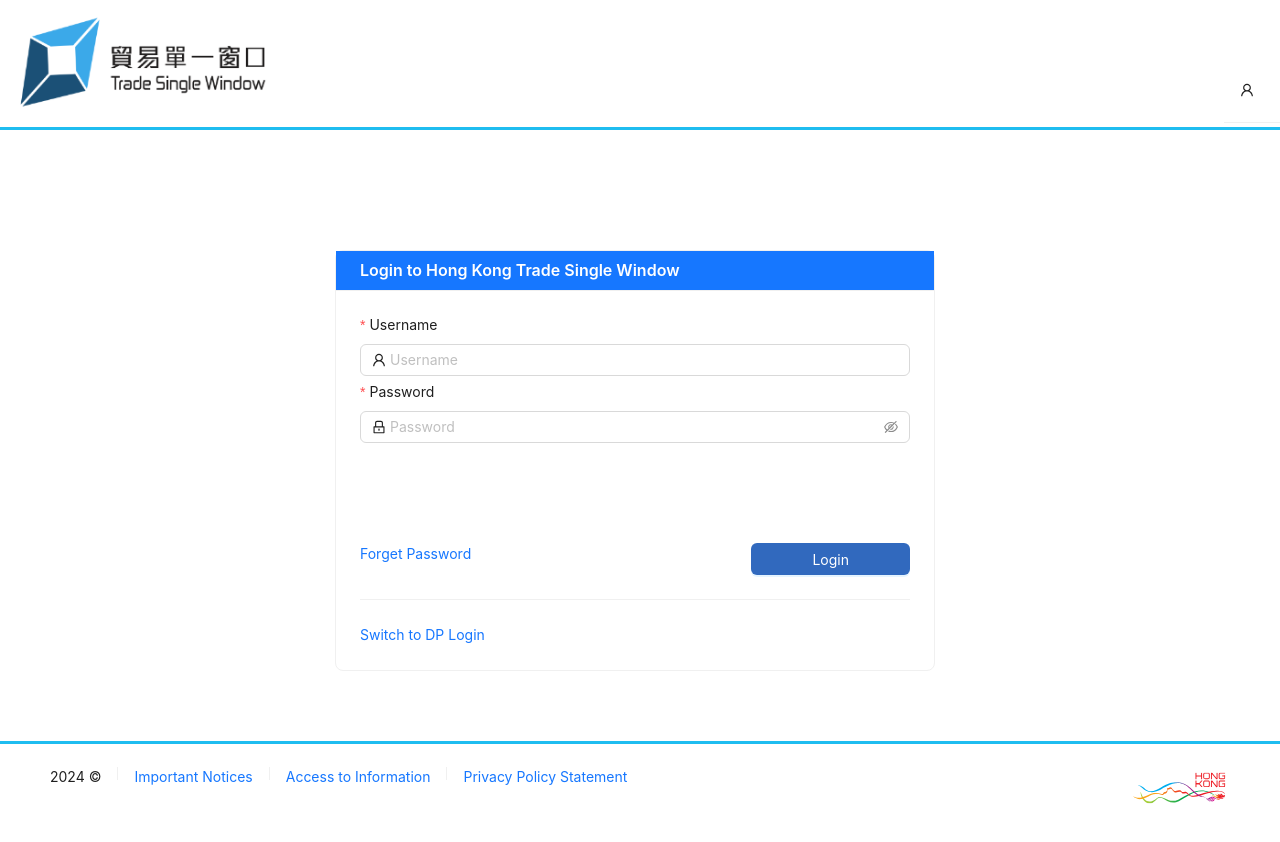
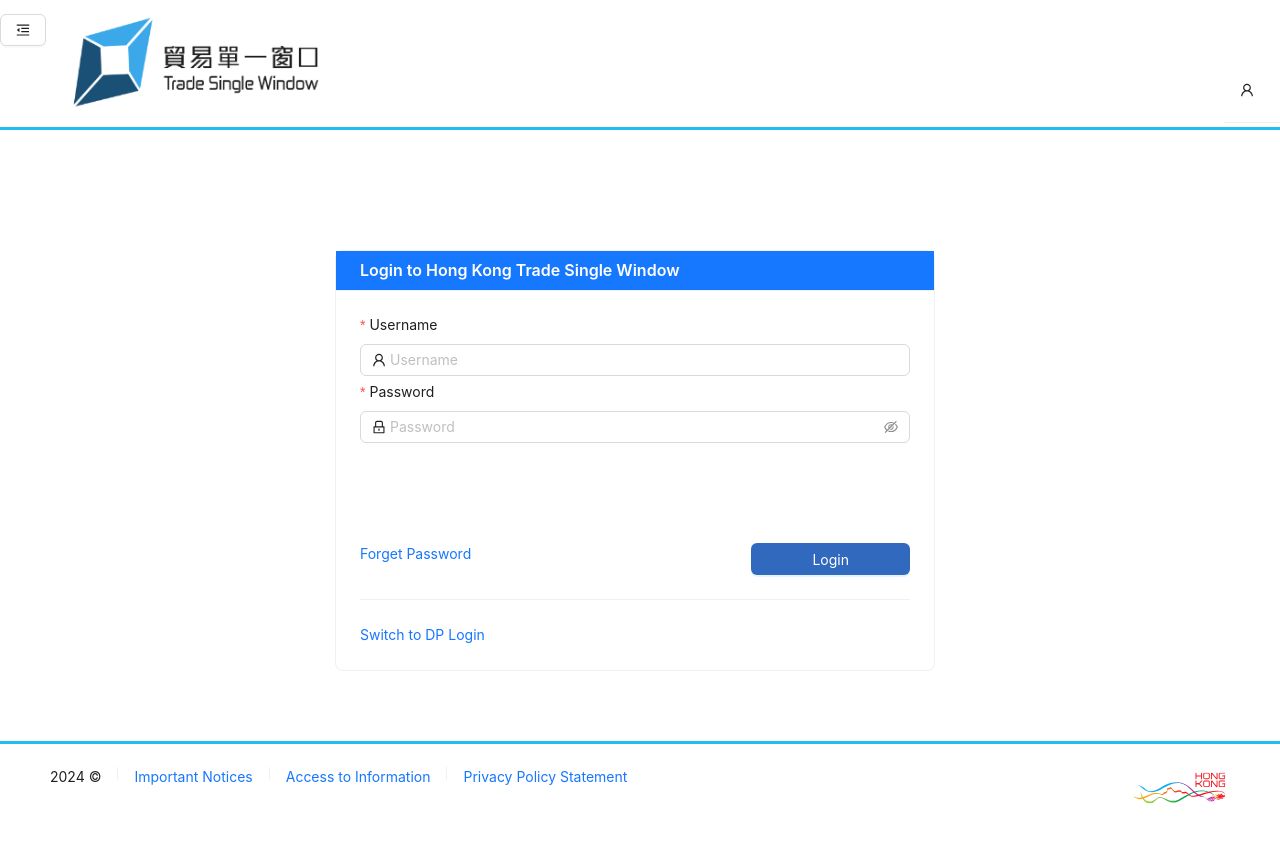
Before and after one commit to raymondyuen/TSW_Prototype, a React (Create React App) app: page / in a window 1280 px wide. Shown: the top 842 px of the page. Built offline with nearby package versions, Linux system fonts and the light colour scheme.

Commit message:
Collapsed button

```diff
--- /dev/null
+++ b/src/IndexLayout.tsx
@@ -0,0 +1,157 @@
+import { Link, Route, BrowserRouter as Routers, Routes } from 'react-router-dom';
+import {
+  AppstoreOutlined,
+  ContainerOutlined,
+  DesktopOutlined,
+  MailOutlined,
+  MenuFoldOutlined,
+  MenuUnfoldOutlined,
+  PieChartOutlined,
+  SettingOutlined
+} from '@ant-design/icons';
+import './index.css';
+import CM009 from './Cm009';
+import CM020 from './Cm020';
+import CM020S3 from './Cm020S3';
+import Home from './Home';
+import Login from './Login';
+import HeaderNavs from './Menu';
+import reportWebVitals from './reportWebVitals';
+import React, { useState } from 'react';
+import { createRoot } from 'react-dom/client';
+import Ca003Enquiry from './Ca003Enquiry';
+import CA003Amend from './Ca003Amend';
+import { UploadOutlined, UserOutlined, VideoCameraOutlined } from '@ant-design/icons';
+import { Divider, Layout, Menu, theme, Image, Col, Flex, Row, Button } from 'antd';
+import { wrap } from 'module';
+const { Header, Content, Footer, Sider } = Layout;
+const items2 = [UserOutlined, VideoCameraOutlined, UploadOutlined, UserOutlined].map(
+  (icon, index) => ({
+    key: String(index + 1),
+    icon: React.createElement(icon),
+    label: `nav ${index + 1}`,
+  }),
+);
+
+
+const App: React.FC = () => {
+    const [collapsed, setCollapsed] = useState(false)
+
+    return (
+      <Routers>
+        <Layout>
+          {(window.location.pathname === '/') ? "" :
+
+            <Sider width="230"
+              breakpoint="lg"
+              // collapsedWidth="0"
+              onBreakpoint={(broken) => {
+                console.log(broken);
+              }}
+              onCollapse={(collapsed, type) => {
+                console.log(collapsed+' '+type);
+              }}
+              collapsed={collapsed}
+            >
+              <div className="demo-logo-vertical" />
+              <Menu theme="dark" mode="inline" defaultOpenKeys={['home']} defaultSelectedKeys={['home']} style={{ whiteSpace: 'normal', height: 'auto', lineHeight: 'normal' }} disabledOverflow>
+                <Menu.Item key="login" style={{ whiteSpace: 'normal', height: 'auto', lineHeight: 'normal' }} icon={<AppstoreOutlined />} >
+                  <Link to="/Home">
+                    <h3>Home</h3>
+                  </Link>
+                </Menu.Item>
+                <Menu.SubMenu title="Common function" icon={<VideoCameraOutlined />}>
+                  <Menu.Item key="Cm009" style={{ whiteSpace: 'normal', height: 'auto', lineHeight: 'normal' }}>
+                    <Link to="/Cm009">
+                      <div>Issue Query for Outstanding Manifest Advice</div>
+                    </Link>
+                  </Menu.Item>
+                  <Menu.Item key="Cm020" style={{ whiteSpace: 'normal', height: 'auto', lineHeight: 'normal' }}>
+                    <Link to="/Cm020">
+                      <div>Create Highlighting Critical Outstanding Manifest Cases</div>
+                    </Link>
+                  </Menu.Item>
+                </Menu.SubMenu>
+                <Menu.SubMenu title="CA function" icon={<VideoCameraOutlined />}>
+                  <Menu.Item key="Ca003Enquiry" style={{ whiteSpace: 'normal', height: 'auto', lineHeight: 'normal' }}>
+                    <Link to="/Ca003Enquiry">
+                      <div>Enquiry of Schedules and Manifest for Probable Matching</div>
+                    </Link>
+                  </Menu.Item>
+                </Menu.SubMenu>
+              </Menu>
+
+              <div className="SideMenu_last-login-title__3sFDd" style={{ color: 'white', padding: 10 }}>
+                <small>Last successful login:<br /></small>
+                <small>2024-10-18 10:24:57</small>
+              </div>
+
+            </Sider>
+          }
+          <Layout>
+            <Header
+              style={{
+                padding: 0,
+                background: "white",
+                height: "130px"
+              }}
+            >
+              <Row>
+                <Col span={1}>
+                  <Button onClick={()=>{setCollapsed(!collapsed)}}>
+                    {collapsed?<MenuUnfoldOutlined/> : <MenuFoldOutlined/>}
+                  </Button>
+                </Col>
+                <Col span={23}>
+                  {(window.location.pathname === '/') ? <HeaderNavs /> : <HeaderNavs />}
+                </Col>
+              </Row>
+
+
+
+            </Header>
+            <Content
+              style={{
+                margin: '0px 0px 0',
+                padding: 10
+              }}
+            >
+              <div
+                style={{
+                  minHeight: 360,
+                  background: "white",
+                  paddingBottom: 50
+                }}
+              >
+                <Routes>
+                  <Route path="/" element={<Login />} />
+                  <Route path="/Home" element={<Home />} />
+                  <Route path="/CM009" element={<CM009 />} />
+                  <Route path="/CM020" element={<CM020 />} />
+                  <Route path="/CM020S3" element={<CM020S3 />} />
+                  <Route path="/CA003Amend" element={<CA003Amend />} />
+                  <Route path="/Ca003Enquiry" element={<Ca003Enquiry />} />
+                  <Route path="*" element={<Login />} />
+                </Routes>
+
+              </div>
+            </Content>
+            <Footer
+              style={{ background: "white", textAlign: 'left', }}>
+              <Row>
+                <Col span={12}><Flex gap="small" justify='flex-start'>2024 © <Divider type="vertical" />
+                  <a href='/'>Important Notices</a> <Divider type="vertical" />
+                  <a href='/'>Access to Information</a> <Divider type="vertical" />
+                  <a href='/'>Privacy Policy Statement</a></Flex></Col>
+                <Col span={12}><Flex gap="small" justify='flex-end'>
+                  <Image src='./logo-hongkong.c666c927.svg' width={100} preview={false} style={{ float: 'right' }} />
+                </Flex></Col>
+              </Row>
+            </Footer>
+          </Layout>
+        </Layout>
+      </Routers>
+    )
+  }
+
+export default App
--- a/src/index.tsx
+++ b/src/index.tsx
@@ -17,15 +17,11 @@
 import Login from './Login';
 import HeaderNavs from './Menu';
 import reportWebVitals from './reportWebVitals';
-import {
-  createBrowserRouter,
-  Router,
-  RouterProvider,
-} from "react-router-dom";
-import React from 'react';
+import React, { useState } from 'react';
 import { createRoot } from 'react-dom/client';
 import Ca003Enquiry from './Ca003Enquiry';
 import CA003Amend from './Ca003Amend';
+import IndexLayout from './IndexLayout';
 import { UploadOutlined, UserOutlined, VideoCameraOutlined } from '@ant-design/icons';
 import { Divider, Layout, Menu, theme, Image, Col, Flex, Row } from 'antd';
 import { wrap } from 'module';
@@ -85,109 +81,116 @@
   document.getElementById('root') as HTMLElement
 );
 
-root.render(
-  <Routers>
-    <Layout>
-      {(window.location.pathname === '/') ? "" :
 
-        <Sider width="230"
-          breakpoint="lg"
-          collapsedWidth="0"
-          onBreakpoint={(broken) => {
-            console.log(broken);
-          }}
-          onCollapse={(collapsed, type) => {
-            console.log(collapsed, type);
-          }}
-        >
-          <div className="demo-logo-vertical" />
-          <Menu theme="dark" mode="inline" defaultOpenKeys={['home']} defaultSelectedKeys={['home']} style={{ whiteSpace: 'normal', height: 'auto', lineHeight: 'normal' }} disabledOverflow>
-            <Menu.Item key="login" style={{ whiteSpace: 'normal', height: 'auto', lineHeight: 'normal' }} icon={<AppstoreOutlined />}>
-              <Link to="/Home">
-                <h3>Home</h3>
-              </Link>
-            </Menu.Item>
-            <Menu.SubMenu title="Common function" icon={<VideoCameraOutlined />}>
-              <Menu.Item key="Cm009" style={{ whiteSpace: 'normal', height: 'auto', lineHeight: 'normal' }}>
-                <Link to="/Cm009">
-                  <div>Issue Query for Outstanding Manifest Advice</div>
-                </Link>
-              </Menu.Item>
-              <Menu.Item key="Cm020" style={{ whiteSpace: 'normal', height: 'auto', lineHeight: 'normal' }}>
-                <Link to="/Cm020">
-                  <div>Create Highlighting Critical Outstanding Manifest Cases</div>
-                </Link>
-              </Menu.Item>
-            </Menu.SubMenu>
-            <Menu.SubMenu title="CA function" icon={<VideoCameraOutlined />}>
-              <Menu.Item key="Ca003Enquiry" style={{ whiteSpace: 'normal', height: 'auto', lineHeight: 'normal' }}>
-                <Link to="/Ca003Enquiry">
-                  <div>Enquiry of Schedules and Manifest for Probable Matching</div>
-                </Link>
-              </Menu.Item>
-            </Menu.SubMenu>
-          </Menu>
+// function GetRoot(){
+//   // const [collapsed, setCollapsed] = useState(false)
 
-          <div className="SideMenu_last-login-title__3sFDd" style={{ color: 'white', padding: 10 }}>
-            <small>Last successful login:<br /></small>
-            <small>2024-10-18 10:24:57</small>
-          </div>
+//   return (
+//     <Routers>
+//       <Layout>
+//         {(window.location.pathname === '/') ? "" :
 
-        </Sider>
-      }
-      <Layout>
-        <Header
-          style={{
-            padding: 0,
-            background: "white",
-            height: "130px"
-          }}
-        >
+//           <Sider width="230"
+//             breakpoint="lg"
+//             collapsedWidth="0"
+//             onBreakpoint={(broken) => {
+//               console.log(broken);
+//             }}
+//             onCollapse={(collapsed, type) => {
+//               console.log(collapsed, type);
+//             }}
+//           >
+//             <div className="demo-logo-vertical" />
+//             <Menu theme="dark" mode="inline" defaultOpenKeys={['home']} defaultSelectedKeys={['home']} style={{ whiteSpace: 'normal', height: 'auto', lineHeight: 'normal' }} disabledOverflow>
+//               <Menu.Item key="login" style={{ whiteSpace: 'normal', height: 'auto', lineHeight: 'normal' }} icon={<AppstoreOutlined />}>
+//                 <Link to="/Home">
+//                   <h3>Home</h3>
+//                 </Link>
+//               </Menu.Item>
+//               <Menu.SubMenu title="Common function" icon={<VideoCameraOutlined />}>
+//                 <Menu.Item key="Cm009" style={{ whiteSpace: 'normal', height: 'auto', lineHeight: 'normal' }}>
+//                   <Link to="/Cm009">
+//                     <div>Issue Query for Outstanding Manifest Advice</div>
+//                   </Link>
+//                 </Menu.Item>
+//                 <Menu.Item key="Cm020" style={{ whiteSpace: 'normal', height: 'auto', lineHeight: 'normal' }}>
+//                   <Link to="/Cm020">
+//                     <div>Create Highlighting Critical Outstanding Manifest Cases</div>
+//                   </Link>
+//                 </Menu.Item>
+//               </Menu.SubMenu>
+//               <Menu.SubMenu title="CA function" icon={<VideoCameraOutlined />}>
+//                 <Menu.Item key="Ca003Enquiry" style={{ whiteSpace: 'normal', height: 'auto', lineHeight: 'normal' }}>
+//                   <Link to="/Ca003Enquiry">
+//                     <div>Enquiry of Schedules and Manifest for Probable Matching</div>
+//                   </Link>
+//                 </Menu.Item>
+//               </Menu.SubMenu>
+//             </Menu>
 
-          {(window.location.pathname === '/') ? <HeaderNavs /> : <HeaderNavs />}
-        </Header>
-        <Content
-          style={{
-            margin: '0px 0px 0',
-            padding: 10
-          }}
-        >
-          <div
-            style={{
-              minHeight: 360,
-              background: "white",
-              paddingBottom: 50
-            }}
-          >
-            <Routes>
-              <Route path="/" element={<Login />} />
-              <Route path="/Home" element={<Home />} />
-              <Route path="/CM009" element={<CM009 />} />
-              <Route path="/CM020" element={<CM020 />} />
-              <Route path="/CM020S3" element={<CM020S3 />} />
-              <Route path="/CA003Amend" element={<CA003Amend />} />
-              <Route path="/Ca003Enquiry" element={<Ca003Enquiry />} />
-              <Route path="*" element={<Login />} />
-            </Routes>
+//             <div className="SideMenu_last-login-title__3sFDd" style={{ color: 'white', padding: 10 }}>
+//               <small>Last successful login:<br /></small>
+//               <small>2024-10-18 10:24:57</small>
+//             </div>
 
-          </div>
-        </Content>
-        <Footer
-          style={{ background: "white", textAlign: 'left', }}>
-          <Row>
-            <Col span={12}><Flex gap="small" justify='flex-start'>2024 © <Divider type="vertical" />
-              <a href='/'>Important Notices</a> <Divider type="vertical" />
-              <a href='/'>Access to Information</a> <Divider type="vertical" />
-              <a href='/'>Privacy Policy Statement</a></Flex></Col>
-            <Col span={12}><Flex gap="small" justify='flex-end'>
-              <Image src='./logo-hongkong.c666c927.svg' width={100} preview={false} style={{ float: 'right' }} />
-            </Flex></Col>
-          </Row>
-        </Footer>
-      </Layout>
-    </Layout>
-  </Routers>
-);
+//           </Sider>
+//         }
+//         <Layout>
+//           <Header
+//             style={{
+//               padding: 0,
+//               background: "white",
+//               height: "130px"
+//             }}
+//           >
+
+//             {(window.location.pathname === '/') ? <HeaderNavs /> : <HeaderNavs />}
+//           </Header>
+//           <Content
+//             style={{
+//               margin: '0px 0px 0',
+//               padding: 10
+//             }}
+//           >
+//             <div
+//               style={{
+//                 minHeight: 360,
+//                 background: "white",
+//                 paddingBottom: 50
+//               }}
+//             >
+//               <Routes>
+//                 <Route path="/" element={<Login />} />
+//                 <Route path="/Home" element={<Home />} />
+//                 <Route path="/CM009" element={<CM009 />} />
+//                 <Route path="/CM020" element={<CM020 />} />
+//                 <Route path="/CM020S3" element={<CM020S3 />} />
+//                 <Route path="/CA003Amend" element={<CA003Amend />} />
+//                 <Route path="/Ca003Enquiry" element={<Ca003Enquiry />} />
+//                 <Route path="*" element={<Login />} />
+//               </Routes>
+
+//             </div>
+//           </Content>
+//           <Footer
+//             style={{ background: "white", textAlign: 'left', }}>
+//             <Row>
+//               <Col span={12}><Flex gap="small" justify='flex-start'>2024 © <Divider type="vertical" />
+//                 <a href='/'>Important Notices</a> <Divider type="vertical" />
+//                 <a href='/'>Access to Information</a> <Divider type="vertical" />
+//                 <a href='/'>Privacy Policy Statement</a></Flex></Col>
+//               <Col span={12}><Flex gap="small" justify='flex-end'>
+//                 <Image src='./logo-hongkong.c666c927.svg' width={100} preview={false} style={{ float: 'right' }} />
+//               </Flex></Col>
+//             </Row>
+//           </Footer>
+//         </Layout>
+//       </Layout>
+//     </Routers>
+//   )
+// }
+
+root.render(<IndexLayout/>);
 
 
 // If you want to start measuring performance in your app, pass a function
```
